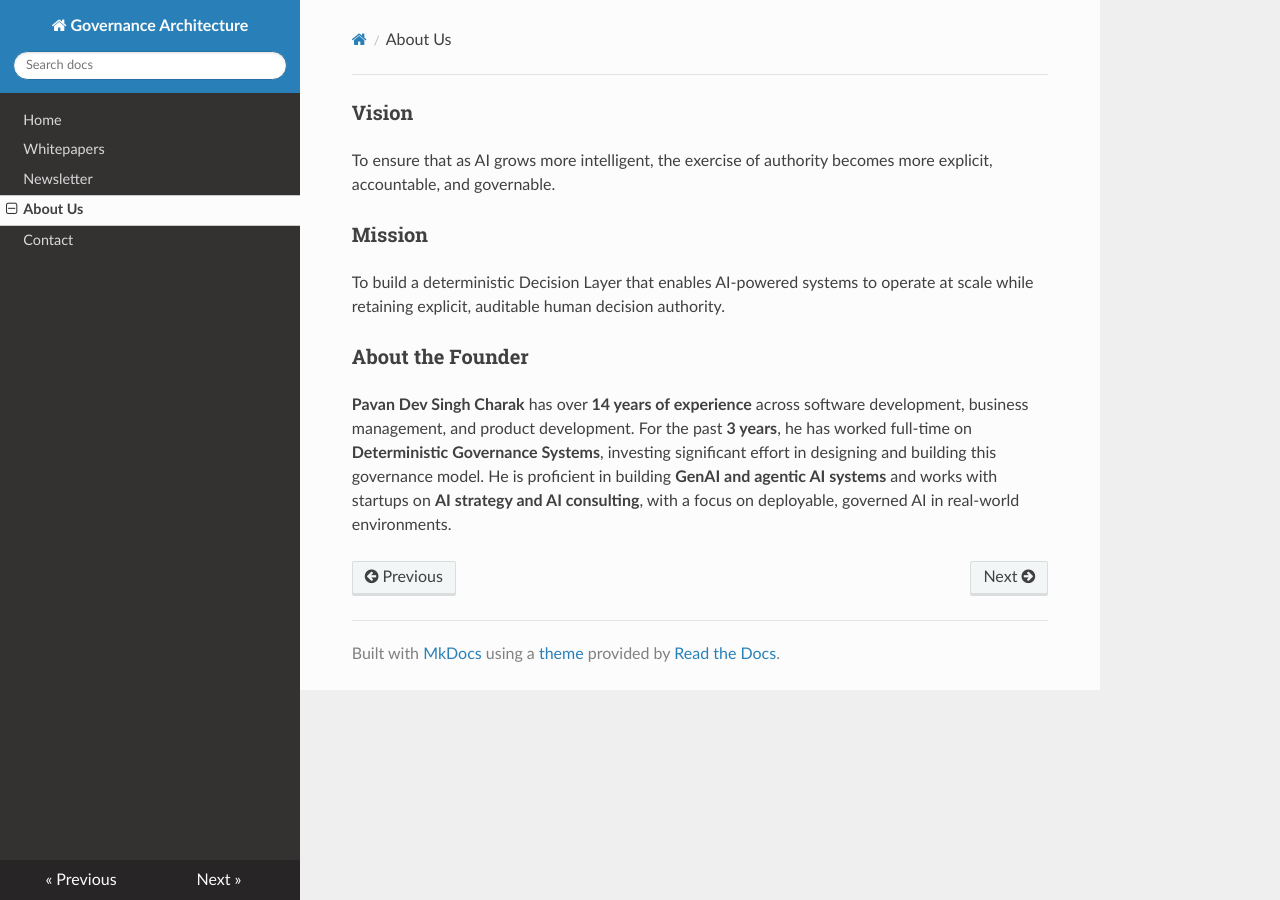
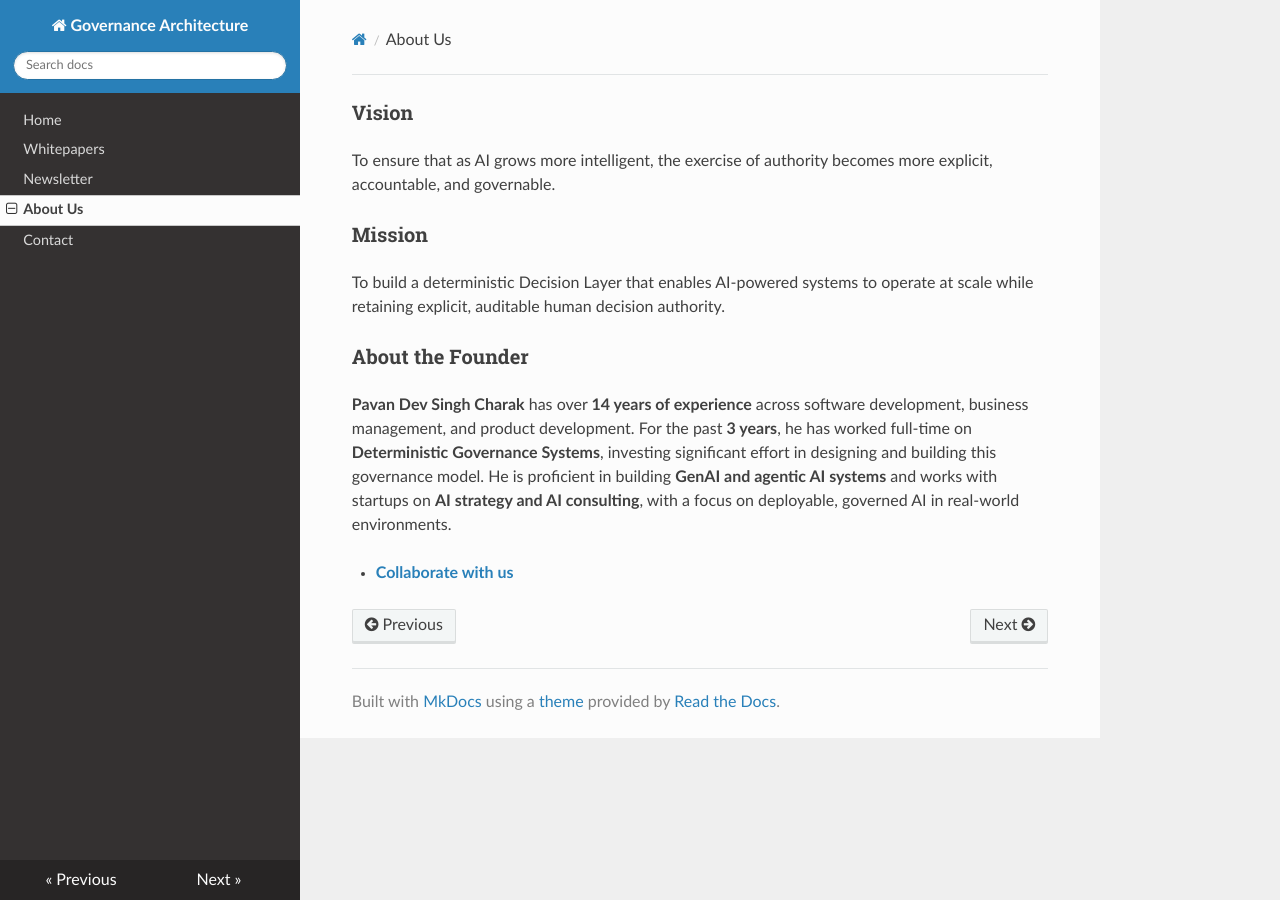
Before and after one commit to pavancharak/governance-architecture, an MkDocs documentation site: the page built from docs/Aboutus.md, in a window 1280 px wide. Built offline with MkDocs 1.6.1, drawn with Linux system fonts in a browser that asks for light colours; nearby versions of some CDN libraries.

```diff
--- a/docs/Aboutus.md
+++ b/docs/Aboutus.md
@@ -9,3 +9,5 @@
 ### About the Founder
 
 **Pavan Dev Singh Charak** has over **14 years of experience** across software development, business management, and product development. For the past **3 years**, he has worked full-time on **Deterministic Governance Systems**, investing significant effort in designing and building this governance model. He is proficient in building **GenAI and agentic AI systems** and works with startups on **AI strategy and AI consulting**, with a focus on deployable, governed AI in real-world environments.
+
+* [**Collaborate with us**](contact/)
```
Also changed, not shown: site/Aboutus/index.html, site/index.html, site/search/search_index.json.
